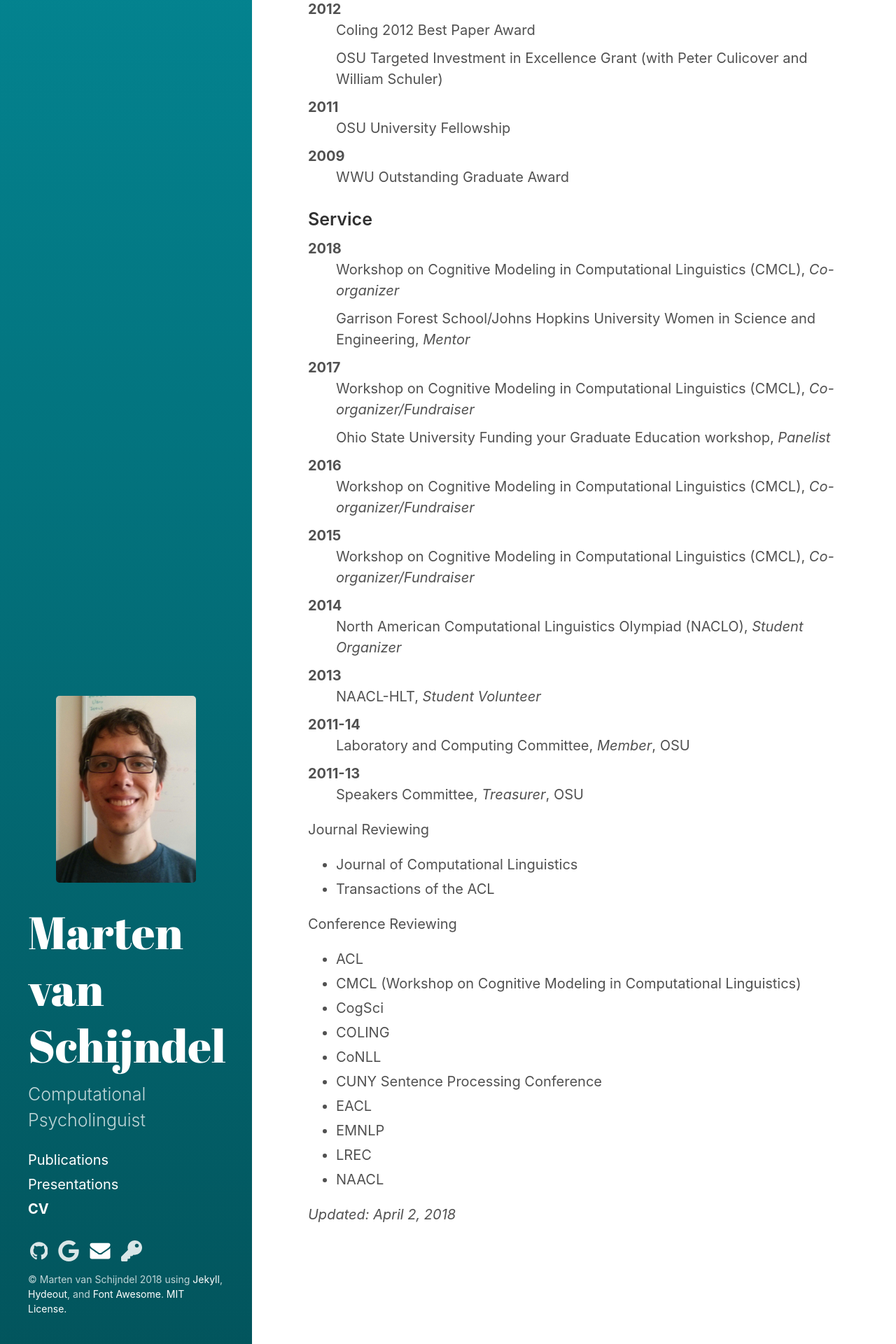
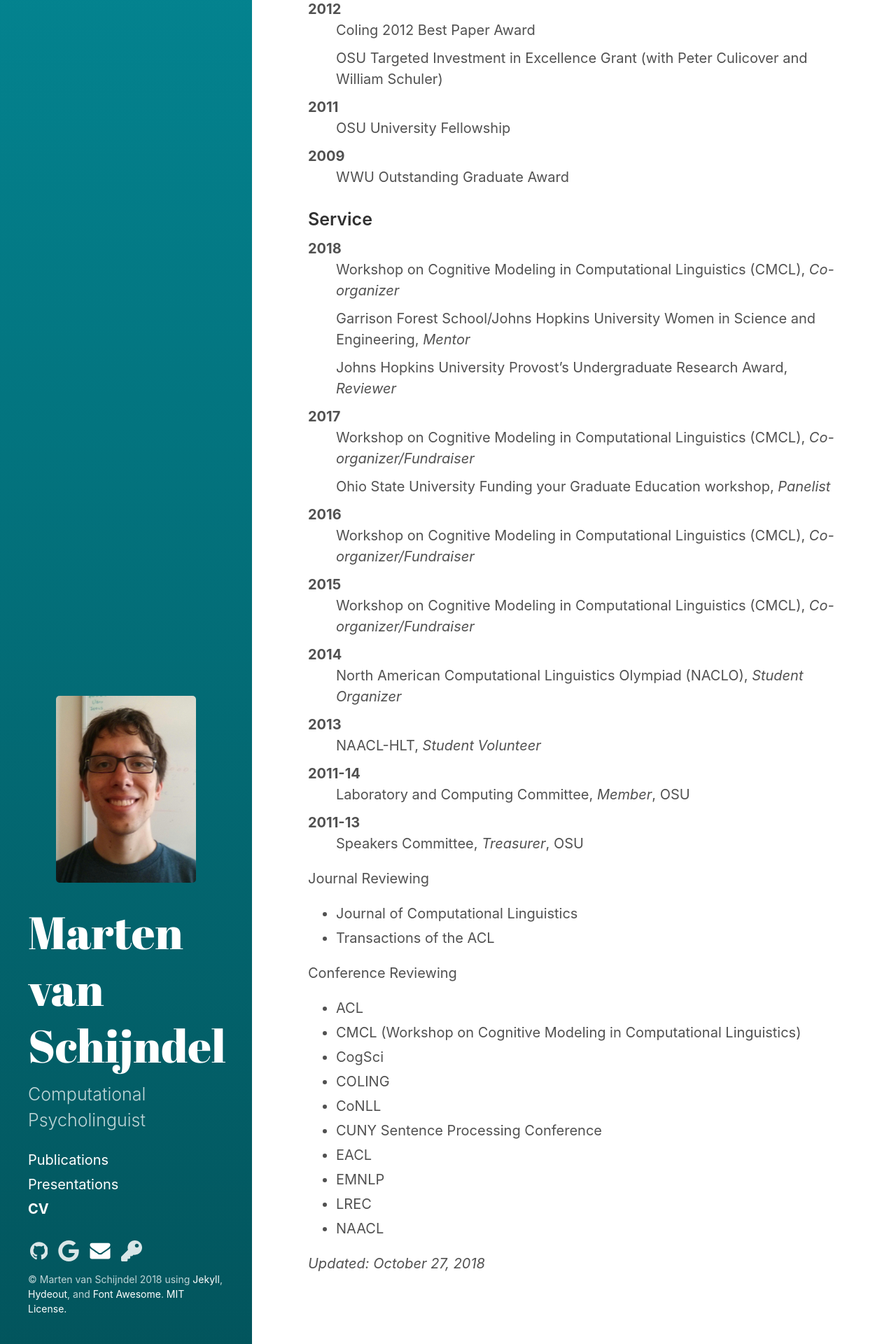
Before and after one commit to yexinqu/vansky.github.io, a Jekyll site: the page built from cv.md, in a window 1280 px wide. Shown: the part 783-2703 px from the top of the page at 70% size. Built offline with Jekyll 4.4.1, drawn with Linux system fonts in a browser that asks for light colours.

Commit message:
service update

```diff
--- a/cv.md
+++ b/cv.md
@@ -41,6 +41,7 @@ order: 3
 2018
 : Workshop on Cognitive Modeling in Computational Linguistics (CMCL), *Co-organizer*
 : Garrison Forest School/Johns Hopkins University Women in Science and Engineering, *Mentor*
+: Johns Hopkins University Provost's Undergraduate Research Award, *Reviewer*
 
 2017
 : Workshop on Cognitive Modeling in Computational Linguistics (CMCL), *Co-organizer/Fundraiser*
@@ -81,4 +82,4 @@ Conference Reviewing
 * NAACL
 
 
-*Updated: April 2, 2018*
+*Updated: October 27, 2018*
```
